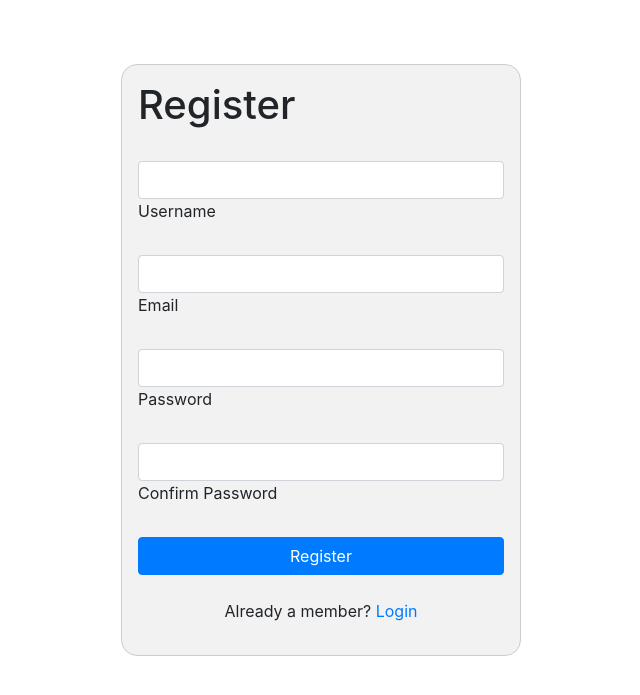
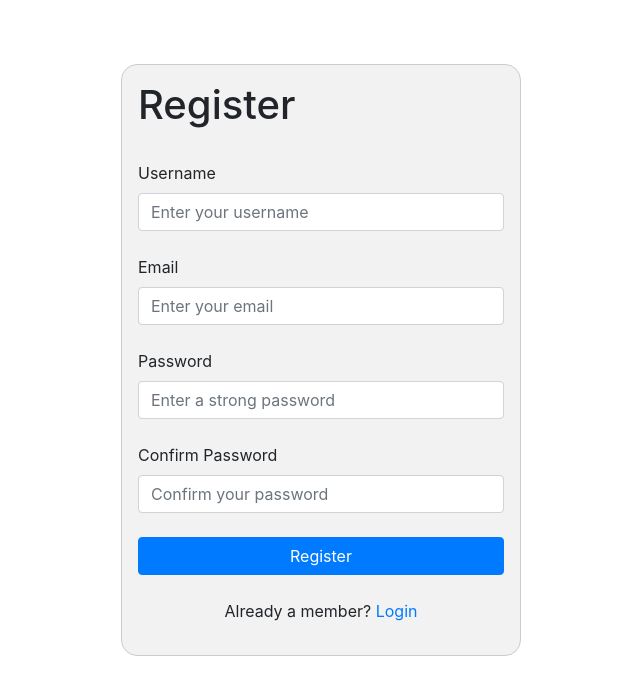
Before and after one commit to ghandylan/flask-notes, a Flask app: page /register in a window 1280 px wide. Shown: the part 56-751 px from the top of the page, without its empty margins (319-959 px from the left). Run offline with Flask 3, Linux system fonts and the light colour scheme; some libraries are stand-ins or nearby versions.

Commit message:
added placeholders for login/register

```diff
--- a/forms.py
+++ b/forms.py
@@ -4,24 +4,28 @@ from wtforms.validators import DataRequired, Length, EqualTo
 
 
 class LoginForm(FlaskForm):
-    username = StringField('Username', validators=[DataRequired(), Length(min=3, max=20)])
-    password = PasswordField('Password', validators=[DataRequired(), Length(max=64)])
+    username = StringField('Username', validators=[DataRequired(), Length(min=3, max=20)],
+                           render_kw={"placeholder": "Enter your username"})
+    password = PasswordField('Password', validators=[DataRequired(), Length(max=64)],
+                             render_kw={"placeholder": "Enter your password"})
 
 
 class RegisterForm(FlaskForm):
     username = StringField('Username', validators=[
         validators.DataRequired(message='Username is required.'),
         validators.Length(min=3, max=20, message='Username must be between 3 and 20 characters.'),
-        validators.Regexp(r'^[\w.]+$', message='Username can only contain letters, numbers, and underscores.')
-    ])
-    email = EmailField('Email', validators=[DataRequired(), Length(min=3, max=255)])
+        validators.Regexp(r'^[\w.]+$', message='Username can only contain letters, numbers, and underscores.'),
+    ], render_kw={"placeholder": "Enter your username"})
+    email = EmailField('Email', validators=[DataRequired(), Length(min=3, max=255)],
+                       render_kw={"placeholder": "Enter your email"})
     password = PasswordField('Password',
                              validators=[
                                  DataRequired(),
                                  Length(min=8, max=64),
                                  EqualTo('confirm_password', message='Passwords must match')
-                             ])
-    confirm_password = PasswordField('Confirm Password', validators=[DataRequired(), Length(min=8)])
+                             ], render_kw={"placeholder": "Enter a strong password"})
+    confirm_password = PasswordField('Confirm Password', validators=[DataRequired(), Length(min=8)],
+                                     render_kw={"placeholder": "Confirm your password"})
 
 
 class AddNoteForm(FlaskForm):
--- a/static/script/script.js
+++ b/static/script/script.js
@@ -13,11 +13,12 @@ function greetTimeOfDay() {
     const date = new Date();
     const hour = date.getHours();
     let greeting = '';
-    // morning and evening only
     if (hour >= 0 && hour < 12) {
-        greeting = '☀️ Good day';
-    } else if (hour < 18) {
-        greeting = '🌙 Good evening';
+        greeting = 'Good Morning';
+    } else if (hour >= 12 && hour < 18) {
+        greeting = 'Good Afternoon';
+    } else {
+        greeting = 'Good Evening';
     }
     return greeting;
 }
--- a/templates/guest/login.html
+++ b/templates/guest/login.html
@@ -9,14 +9,14 @@
 
             <!-- Username input -->
             <div class="form-outline mb-4">
+                {{ form.username.label(class="form-label", for="username") }}
                 {{ form.username(class="form-control", id="username", autofill="username") }}
-                {{ form.username.label(class="form-label", for="username") }}
             </div>
 
             <!-- Password input -->
             <div class="form-outline mb-4">
+                {{ form.password.label(class="form-label", for="password") }}
                 {{ form.password(class="form-control", id="password") }}
-                {{ form.password.label(class="form-label", for="password") }}
             </div>
 
             <!-- Form validation err message -->
--- a/templates/guest/register.html
+++ b/templates/guest/register.html
@@ -9,28 +9,28 @@
 
             <!-- Username input -->
             <div class="form-outline mb-4">
+                {{ form.username.label(class="form-label", for="username") }}
                 {{ form.username(class="form-control", id="username") }}
-                {{ form.username.label(class="form-label", for="username") }}
             </div>
 
             <!-- Email input -->
             <div class="form-outline mb-4">
+                {{ form.email.label(class="form-label", for="email") }}
                 {{ form.email(class="form-control", id="email") }}
-                {{ form.email.label(class="form-label", for="email") }}
             </div>
 
             <!-- Password input -->
             <div class="form-outline mb-4">
+                {{ form.password.label(class="form-label", for="password") }}
                 {{ form.password(class="form-control", id="password",
                 spellcheck="false",autocomplete="new-password", autocorrect="off") }}
-                {{ form.password.label(class="form-label", for="password") }}
             </div>
 
             <!-- Pass confirmation input -->
             <div class="form-outline mb-4">
+                {{ form.confirm_password.label(class="form-label", for="confirm_password") }}
                 {{ form.confirm_password(class="form-control", id="confirm_password",
                 spellcheck="false",autocomplete="new-password", autocorrect="off") }}
-                {{ form.confirm_password.label(class="form-label", for="confirm_password") }}
             </div>
 
             <!-- Form validation err message -->
```
